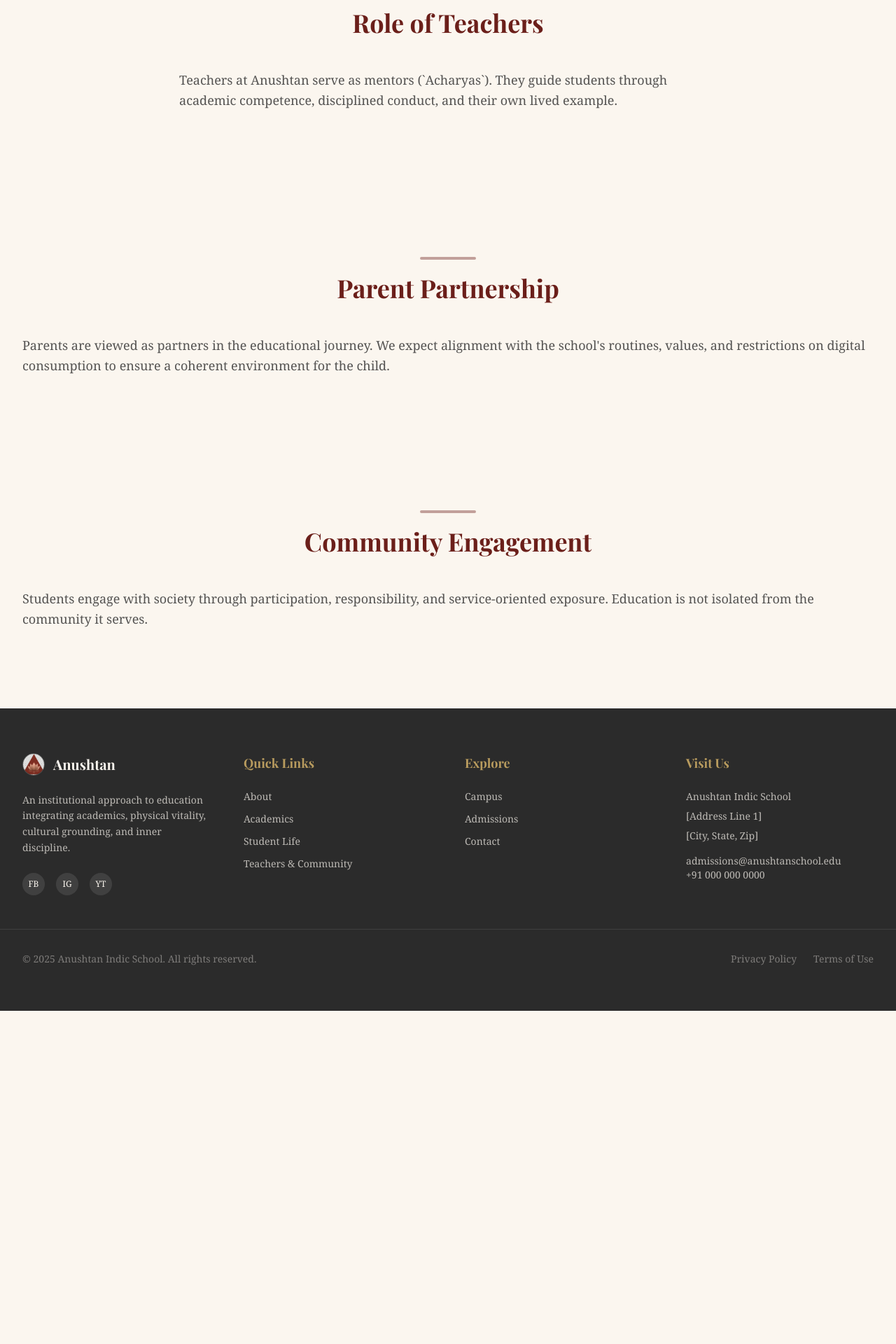
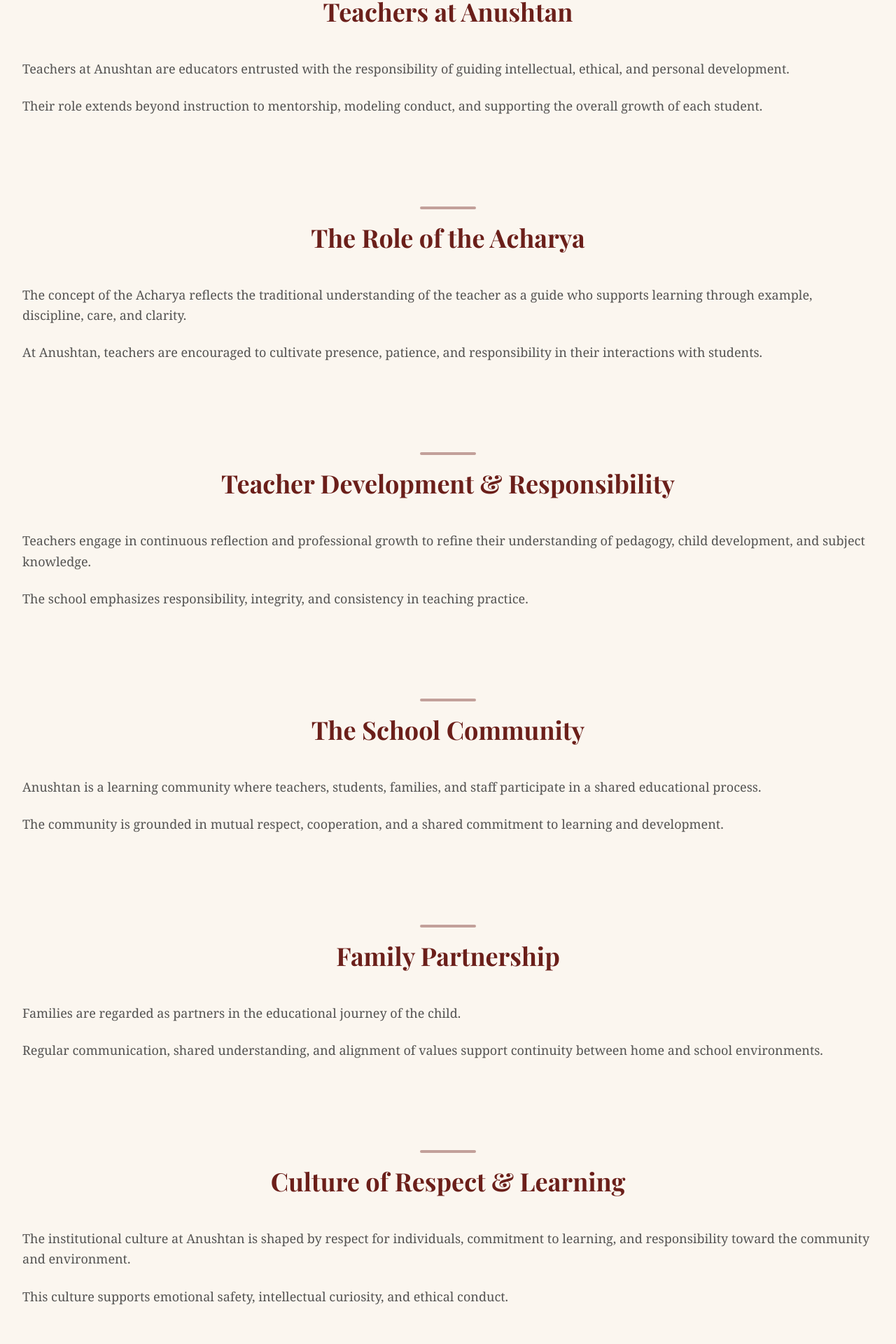
Before and after one commit to RajuThoutu/anushtan, a Next.js app: page /teachers-community in a window 1280 px wide. Shown: the part 593-2513 px from the top of the page at 70% size. Before the commit the page ends 2037 px from the top, so only its background shows below. Built offline with nearby package versions, Linux system fonts and the light colour scheme; a web font is replaced by a local one.

Commit message:
Rewrite Teachers & Community page with 6 new sections

```diff
--- a/app/teachers-community/page.tsx
+++ b/app/teachers-community/page.tsx
@@ -15,37 +15,97 @@ export default function TeachersCommunity() {
             <Navbar />
             <Hero
                 title="Teachers & Community"
-                subtitle="Role of teachers as Acharyas, parent partnership, and community engagement."
+                subtitle="Educators entrusted with the responsibility of guiding intellectual, ethical, and personal development."
                 background="bg-anushtan-maroon"
             />
 
-            {/* Role of Teachers & Acharyas */}
-            <section id="acharyas" className="py-20 bg-transparent">
+            {/* Teachers at Anushtan */}
+            <section className="py-16 bg-transparent">
                 <div className="container-custom max-w-4xl mx-auto">
-                    <SectionHeader title="Role of Teachers" />
-                    <p className="text-lg text-anushtan-charcoal/80 leading-relaxed max-w-3xl mx-auto mb-12">
-                        Teachers at Anushtan serve as mentors (`Acharyas`). They guide students through academic competence, disciplined conduct, and their own lived example.
-                    </p>
+                    <SectionHeader title="Teachers at Anushtan" />
+                    <div className="text-lg text-anushtan-charcoal/80 leading-relaxed space-y-6">
+                        <p>
+                            Teachers at Anushtan are educators entrusted with the responsibility of guiding intellectual, ethical, and personal development.
+                        </p>
+                        <p>
+                            Their role extends beyond instruction to mentorship, modeling conduct, and supporting the overall growth of each student.
+                        </p>
+                    </div>
                 </div>
             </section>
 
-            {/* Parent Partnership */}
-            <section id="parents" className="py-20 bg-transparent">
+            {/* The Role of the Acharya */}
+            <section className="py-16 bg-transparent">
                 <div className="container-custom max-w-4xl mx-auto">
-                    <SectionHeader title="Parent Partnership" />
-                    <p className="text-lg text-anushtan-charcoal/80 leading-relaxed mb-8">
-                        Parents are viewed as partners in the educational journey. We expect alignment with the school's routines, values, and restrictions on digital consumption to ensure a coherent environment for the child.
-                    </p>
+                    <SectionHeader title="The Role of the Acharya" />
+                    <div className="text-lg text-anushtan-charcoal/80 leading-relaxed space-y-6">
+                        <p>
+                            The concept of the Acharya reflects the traditional understanding of the teacher as a guide who supports learning through example, discipline, care, and clarity.
+                        </p>
+                        <p>
+                            At Anushtan, teachers are encouraged to cultivate presence, patience, and responsibility in their interactions with students.
+                        </p>
+                    </div>
                 </div>
             </section>
 
-            {/* Community Engagement */}
-            <section id="community" className="py-20 bg-transparent">
+            {/* Teacher Development & Responsibility */}
+            <section className="py-16 bg-transparent">
                 <div className="container-custom max-w-4xl mx-auto">
-                    <SectionHeader title="Community Engagement" />
-                    <p className="text-lg text-anushtan-charcoal/80 leading-relaxed mb-8">
-                        Students engage with society through participation, responsibility, and service-oriented exposure. Education is not isolated from the community it serves.
-                    </p>
+                    <SectionHeader title="Teacher Development & Responsibility" />
+                    <div className="text-lg text-anushtan-charcoal/80 leading-relaxed space-y-6">
+                        <p>
+                            Teachers engage in continuous reflection and professional growth to refine their understanding of pedagogy, child development, and subject knowledge.
+                        </p>
+                        <p>
+                            The school emphasizes responsibility, integrity, and consistency in teaching practice.
+                        </p>
+                    </div>
+                </div>
+            </section>
+
+            {/* The School Community */}
+            <section className="py-16 bg-transparent">
+                <div className="container-custom max-w-4xl mx-auto">
+                    <SectionHeader title="The School Community" />
+                    <div className="text-lg text-anushtan-charcoal/80 leading-relaxed space-y-6">
+                        <p>
+                            Anushtan is a learning community where teachers, students, families, and staff participate in a shared educational process.
+                        </p>
+                        <p>
+                            The community is grounded in mutual respect, cooperation, and a shared commitment to learning and development.
+                        </p>
+                    </div>
+                </div>
+            </section>
+
+            {/* Family Partnership */}
+            <section className="py-16 bg-transparent">
+                <div className="container-custom max-w-4xl mx-auto">
+                    <SectionHeader title="Family Partnership" />
+                    <div className="text-lg text-anushtan-charcoal/80 leading-relaxed space-y-6">
+                        <p>
+                            Families are regarded as partners in the educational journey of the child.
+                        </p>
+                        <p>
+                            Regular communication, shared understanding, and alignment of values support continuity between home and school environments.
+                        </p>
+                    </div>
+                </div>
+            </section>
+
+            {/* Culture of Respect & Learning */}
+            <section className="py-16 bg-transparent">
+                <div className="container-custom max-w-4xl mx-auto">
+                    <SectionHeader title="Culture of Respect & Learning" />
+                    <div className="text-lg text-anushtan-charcoal/80 leading-relaxed space-y-6">
+                        <p>
+                            The institutional culture at Anushtan is shaped by respect for individuals, commitment to learning, and responsibility toward the community and environment.
+                        </p>
+                        <p>
+                            This culture supports emotional safety, intellectual curiosity, and ethical conduct.
+                        </p>
+                    </div>
                 </div>
             </section>
 
```
